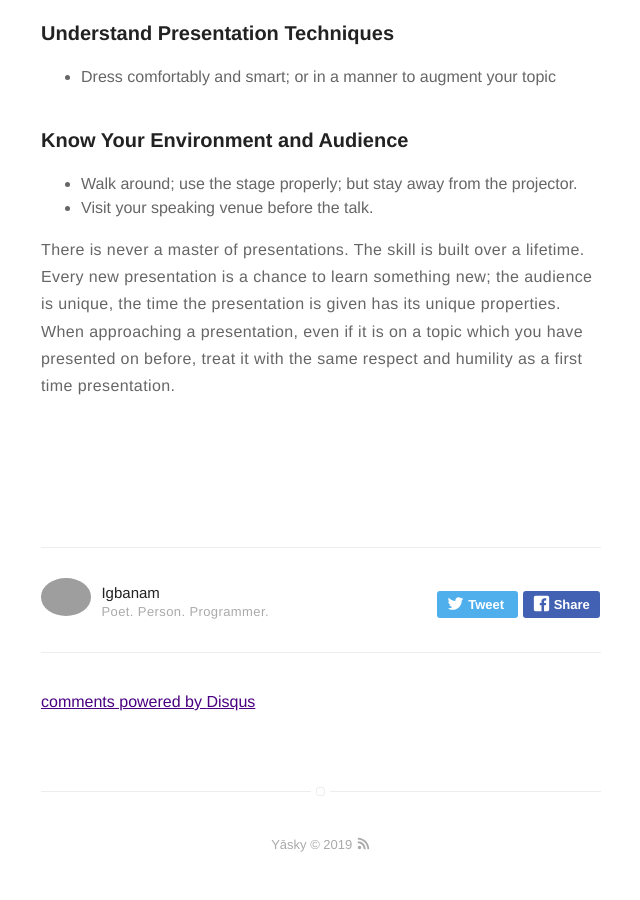
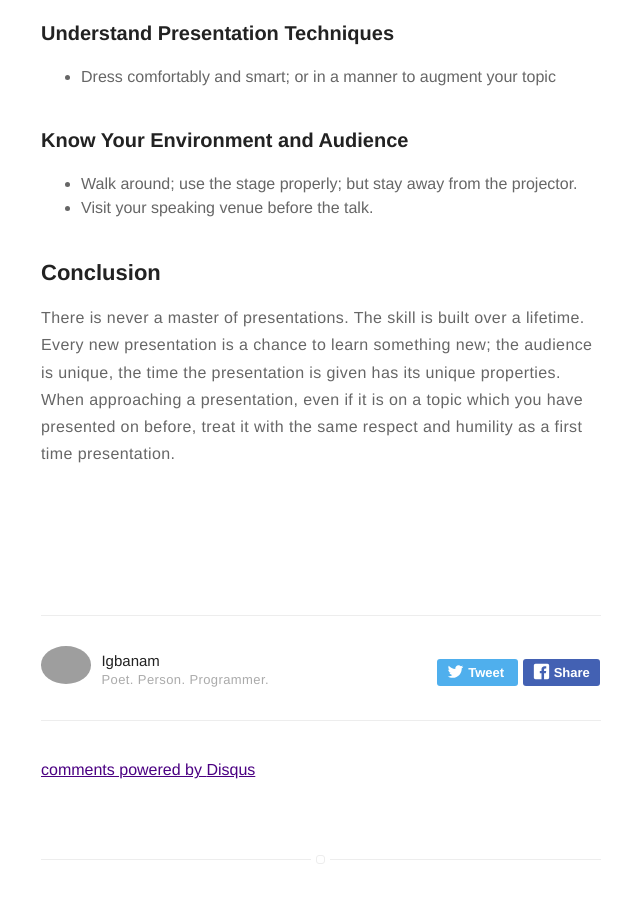
Before and after one commit to igbanam/igravity.github.io, a Jekyll site: the page built from _posts/2019-10-20-presentation-skills.md, in a window 1280 px wide and 900 px high, scrolled down 3076 px. Shown: the whole window, without its empty margins (319-959 px from the left). Built offline with Jekyll 4.4.1, drawn with Linux system fonts in a browser that asks for light colours; comment, search, counter and statistics services are not loaded; grey boxes are pictures that could not be loaded.

Commit message:
Begin on Conclusion

```diff
--- a/_posts/2019-10-20-presentation-skills.md
+++ b/_posts/2019-10-20-presentation-skills.md
@@ -67,4 +67,6 @@ If you cannot be calm, best to channel all that energy into enthusiasm for your
   - Walk around; use the stage properly; but stay away from the projector.
   - Visit your speaking venue before the talk.
 
+## Conclusion
+
 There is never a master of presentations. The skill is built over a lifetime. Every new presentation is a chance to learn something new; the audience is unique, the time the presentation is given has its unique properties. When approaching a presentation, even if it is on a topic which you have presented on before, treat it with the same respect and humility as a first time presentation.
```
